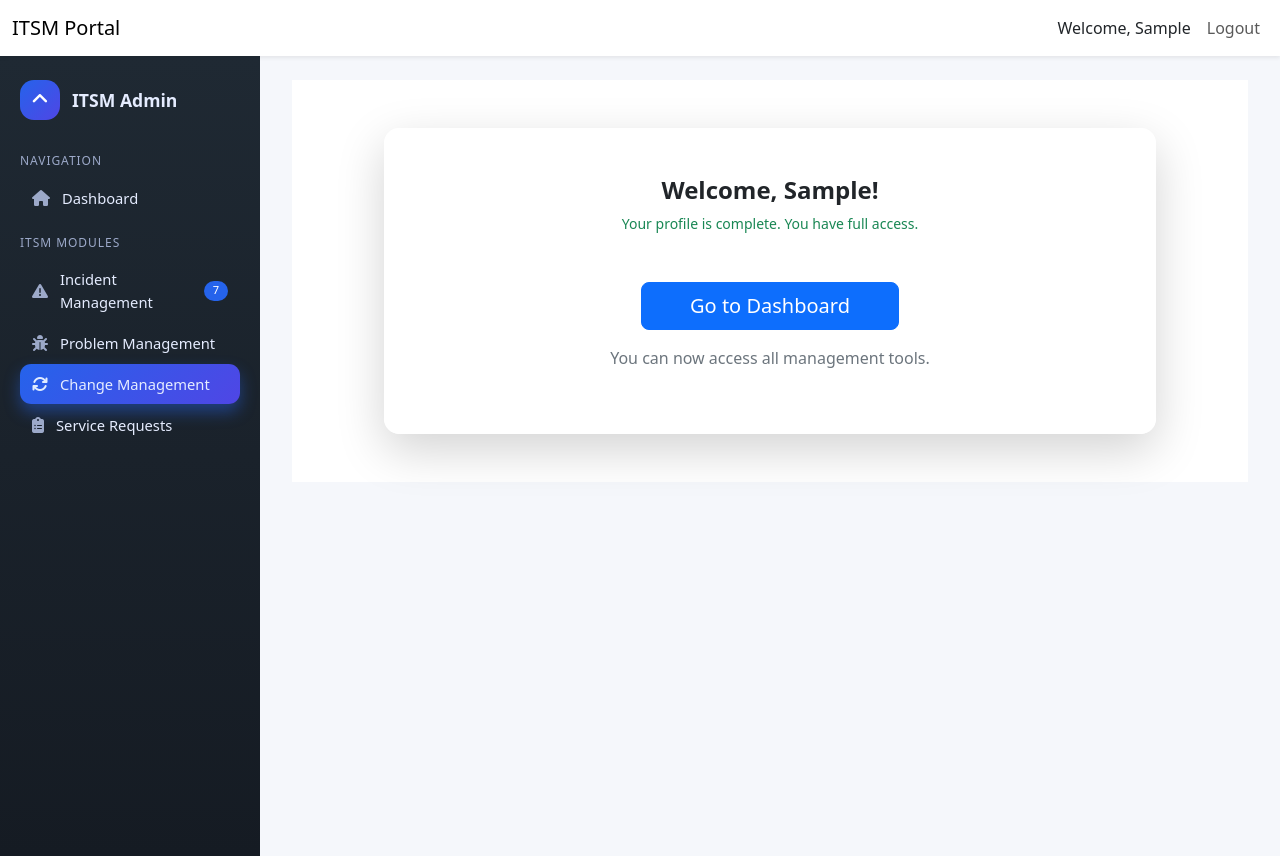
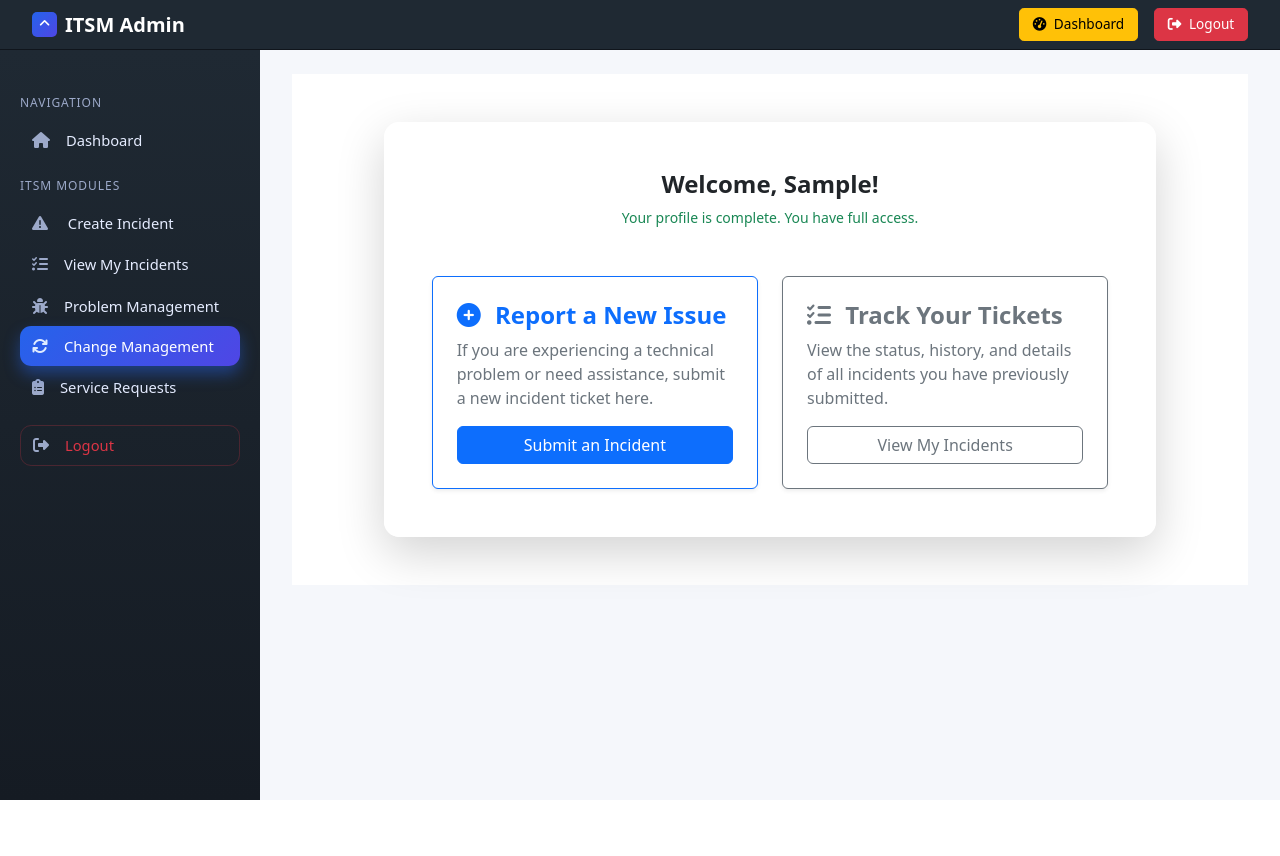
Before and after one commit to zmehm/ITSM, a Django app: page /change_management/ in a window 1280 px wide. After the commit the page ends 800 px from the top, so only its background shows below. Run offline with Django 5.2, Linux system fonts and the light colour scheme; the visitor is signed in with stand-in values (Sample User, id 1).

Commit message:
saving progress

```diff
--- a/myproject/accounts/templates/accounts/home.html
+++ b/myproject/accounts/templates/accounts/home.html
@@ -213,9 +213,25 @@
             </form>
 
             {% else %}
-            <div class="text-center mt-5">
-                <a href="{% url 'create_incident' %}" class="btn btn-primary btn-lg px-5">Go to Dashboard</a>
-                <p class="text-secondary mt-3">You can now access all management tools.</p>
+            <div class="row g-4 mt-3">
+                <div class="col-md-6">
+                    <div class="card p-4 shadow-sm h-100 border-primary">
+                        <h4 class="fw-bold text-primary"><i class="fas fa-plus-circle me-2"></i> Report a New Issue</h4>
+                        <p class="text-secondary">If you are experiencing a technical problem or need assistance, submit a new incident ticket here.</p>
+                        <a href="{% url 'create_incident' %}" class="btn btn-primary mt-auto">
+                            Submit an Incident
+                        </a>
+                    </div>
+                </div>
+                <div class="col-md-6">
+                    <div class="card p-4 shadow-sm h-100 border-secondary">
+                        <h4 class="fw-bold text-secondary"><i class="fas fa-list-check me-2"></i> Track Your Tickets</h4>
+                        <p class="text-secondary">View the status, history, and details of all incidents you have previously submitted.</p>
+                        <a href="{% url 'incident_list' %}" class="btn btn-outline-secondary mt-auto">
+                            View My Incidents
+                        </a>
+                    </div>
+                </div>
             </div>
             {% endif %}
 
--- a/myproject/accounts/templates/base.html
+++ b/myproject/accounts/templates/base.html
@@ -4,55 +4,73 @@
 <head>
     <meta charset="UTF-8">
     <meta name="viewport" content="width=device-width, initial-scale=1.0">
-    <title>ITSM Portal</title>
+    <title>ITSM Portal - {% block title %}{% endblock %}</title>
 
-    <!-- Bootstrap 5 CSS -->
     <link href="https://cdn.jsdelivr.net/npm/bootstrap@5.3.3/dist/css/bootstrap.min.css" rel="stylesheet">
-
-    <!-- Font Awesome for Icons -->
     <link rel="stylesheet" href="https://cdnjs.cloudflare.com/ajax/libs/font-awesome/6.5.1/css/all.min.css">
 
-    <!-- Static CSS -->
     {% load static %}
     <link rel="stylesheet" href="{% static 'css/styles.css' %}">
 
-    <!-- Custom Styles -->
     <style>
         :root {
+            /* Your custom color variables */
+            --sidebar-width: 260px;
             --sidebar-bg: #1f2933;
             --sidebar-bg-dark: #151b23;
             --sidebar-text: #e5ecff;
             --sidebar-text-muted: #9ca9c9;
             --sidebar-active: #2563eb;
-            --content-bg: #f5f7fb;
+            --content-bg: #f5f7fb; /* The desired light gray color */
+            --topbar-height: 50px; /* Reduced height for the header */
         }
 
+        /* --- FORCE BACKGROUND COLOR --- */
         html, body {
             height: 100%;
             margin: 0;
             font-family: system-ui, -apple-system, BlinkMacSystemFont, "Segoe UI", sans-serif;
-            background-color: var(--content-bg);
+            background-color: var(--content-bg) !important; /* Forces the light gray background */
         }
 
-        /* Layout */
+        /* --- LAYOUT AND STRUCTURAL STYLES --- */
         .layout {
             display: flex;
             min-height: 100vh;
         }
 
-        /* Sidebar */
+        .content {
+            flex: 1;
+            padding: 0;
+            background-color: var(--content-bg) !important;
+            overflow-x: hidden;
+            position: relative;
+            /* Pushes content right to clear the fixed sidebar */
+            margin-left: var(--sidebar-width);
+        }
+
+        /* --- SIDEBAR STYLING (FIXED POSITION & START BELOW TOPBAR) --- */
         .sidebar {
-            width: 260px;
+            width: var(--sidebar-width);
             background: linear-gradient(180deg, var(--sidebar-bg), var(--sidebar-bg-dark));
             color: var(--sidebar-text);
             padding: 1.5rem 1.25rem;
+            flex-shrink: 0;
+
+            position: fixed;
+            top: var(--topbar-height); /* Starts exactly below the dark header */
+            bottom: 0;
+            left: 0;
+            overflow-y: auto;
+            z-index: 90;
         }
 
-        .sidebar-brand {
+        .sidebar-brand { /* This is the brand inside the sidebar, which is now redundant but kept */
             display: flex;
             align-items: center;
             gap: 0.75rem;
             margin-bottom: 2rem;
+            color: white;
         }
 
         .sidebar-logo {
@@ -82,50 +100,41 @@
             margin-bottom: 0.5rem;
         }
 
-        .sidebar-nav {
-            list-style: none;
-            padding-left: 0;
-            margin: 0;
+        /* Standard Bootstrap list-group customization */
+        .sidebar .list-group-item {
+            background-color: transparent;
+            border: none;
+            color: var(--sidebar-text);
+            padding: 0.55rem 0.75rem;
+            border-radius: 0.7rem;
+            margin-bottom: 0.1rem;
+            text-decoration: none;
+            font-size: 0.92rem;
+            transition: background 0.15s ease, transform 0.1s;
         }
 
-        .sidebar-nav-item {
-            margin-bottom: 0.1rem;
+        .sidebar .list-group-item:hover {
+            background-color: rgba(148, 163, 184, 0.18);
+            transform: translateX(2px);
+            color: var(--sidebar-text);
         }
 
-        .sidebar-nav-link {
-            display: flex;
-            align-items: center;
-            justify-content: space-between;
-            gap: 0.75rem;
-            padding: 0.55rem 0.75rem;
-            border-radius: 0.7rem;
-            color: var(--sidebar-text);
-            text-decoration: none;
-            font-size: 0.92rem;
-            transition: background 0.15s ease, color 0.15s ease, transform 0.1s;
+        .sidebar .list-group-item.active {
+            background: linear-gradient(135deg, #2563eb, #4f46e5);
+            color: #fff;
+            box-shadow: 0 8px 16px rgba(37, 99, 235, 0.45);
         }
 
-        .sidebar-nav-link:hover {
-            background-color: rgba(148, 163, 184, 0.18);
-            transform: translateX(2px);
-        }
-
-        .sidebar-nav-link .left {
-            display: flex;
-            align-items: center;
-            gap: 0.75rem;
-        }
-
-        .sidebar-nav-link i {
+        .sidebar .list-group-item i {
             font-size: 1rem;
             color: var(--sidebar-text-muted);
         }
 
-        .sidebar-nav-link span.label {
-            color: var(--sidebar-text);
+        .sidebar .list-group-item.active i {
+            color: #e0ecff;
         }
 
-        .sidebar-nav-link span.badge-pill {
+        .sidebar .badge-pill {
             background-color: var(--sidebar-active);
             color: #fff;
             border-radius: 999px;
@@ -133,120 +142,129 @@
             font-size: 0.7rem;
         }
 
-        .sidebar-nav-link.active {
-            background: linear-gradient(135deg, #2563eb, #4f46e5);
-            color: #fff;
-            box-shadow: 0 8px 16px rgba(37, 99, 235, 0.45);
+        /* --- TOP BAR STYLING (Dark, Fixed to the top) --- */
+        .app-topbar {
+            height: var(--topbar-height);
+            background-color: var(--sidebar-bg);
+            border-bottom: 1px solid #10151c;
+            padding: 0 2rem;
+            display: flex;
+            align-items: center;
+            justify-content: space-between;
+
+            position: fixed;
+            top: 0;
+            width: 100%;
+            z-index: 100;
         }
 
-        .sidebar-nav-link.active i {
-            color: #e0ecff;
+        /* App Brand in Top Bar (ITSM Admin) */
+        .app-topbar .navbar-brand {
+             color: white !important;
+             font-weight: 600;
+             font-size: 1.25rem;
+             display: flex;
+             align-items: center;
         }
 
-        /* Main content */
-        .content {
-            flex: 1;
-            padding: 1.5rem 2rem;
-            background-color: var(--content-bg);
-            overflow-x: hidden;
+        /* Custom Button Size for Dashboard and Logout */
+        .app-topbar .btn-md-custom {
+            padding: 0.35rem 0.8rem;
+            font-size: 0.85rem;
+            border-radius: 0.3rem;
         }
 
-        /* Remove sidebar for login and register pages */
-        .no-sidebar .sidebar {
-            display: none;
+        .content-body {
+            background-color: var(--content-bg) !important;
+            padding: 1.5rem 2rem;
+            /* Ensures content starts below the fixed top bar */
+            padding-top: calc(var(--topbar-height) + 1.5rem);
+        }
+
+        /* --- RESPONSIVENESS (Sidebar hides on small screens) --- */
+        @media (max-width: 768px) {
+            .sidebar {
+                display: none !important;
+            }
+            .content {
+                margin-left: 0;
+            }
+            .app-topbar {
+                width: 100%;
+            }
         }
     </style>
 </head>
 
 <body>
-    <header class="navbar navbar-expand-lg navbar-light bg-white shadow-sm">
-        <div class="container-fluid">
-            <a class="navbar-brand" href="{% url 'home' %}">ITSM Portal</a>
+    <div class="layout">
 
-            <ul class="navbar-nav ms-auto">
-                {% if request.user.is_authenticated %}
-                    <li class="nav-item">
-                        <span class="nav-link text-dark">Welcome, {{ request.user.first_name }}</span>
-                    </li>
-                    <li class="nav-item">
-                        <a class="nav-link btn btn-outline-danger" href="{% url 'logout_view' %}">Logout</a>
-                    </li>
-                {% else %}
-                    <li class="nav-item">
-                        <a class="nav-link btn btn-outline-primary me-2" href="{% url 'login_view' %}">Login</a>
-                    </li>
-                    <li class="nav-item">
-                        <a class="nav-link btn btn-outline-success" href="{% url 'register_employee' %}">Register</a>
-                    </li>
-                {% endif %}
-            </ul>
+        <div class="app-topbar">
+
+            <a class="navbar-brand" href="{% url 'home' %}">
+                <div class="sidebar-logo me-2" style="width: 25px; height: 25px; border-radius: 5px;">
+                    <i class="fa-solid fa-angle-up" style="font-size: 0.8rem;"></i>
+                </div>
+                ITSM Admin
+            </a>
+
+            <div class="d-flex align-items-center">
+                <a href="{% url 'home' %}" class="btn btn-warning btn-md-custom me-3">
+                    <i class="fa-solid fa-tachometer-alt me-1"></i> Dashboard
+                </a>
+
+                <a href="{% url 'logout_view' %}" class="btn btn-danger btn-md-custom">
+                    <i class="fa-solid fa-sign-out-alt me-1"></i> Logout
+                </a>
+            </div>
         </div>
-    </header>
 
-    <div class="layout {% if not request.user.is_authenticated %}no-sidebar{% endif %}">
         {% if request.user.is_authenticated %}
             <aside class="sidebar">
-                <div class="sidebar-brand">
-                    <div class="sidebar-logo">
-                        <i class="fa-solid fa-angle-up"></i>
-                    </div>
-                    <div class="sidebar-title">ITSM Admin</div>
+                <div class="nav-section-title">Navigation</div>
+                <div class="list-group list-group-flush">
+                    <a href="{% url 'home' %}" class="list-group-item d-flex align-items-center {% if request.resolver_match.url_name == 'home' %}active{% endif %}">
+                        <i class="fa-solid fa-house me-3"></i>
+                        Dashboard
+                    </a>
                 </div>
 
-                <div class="nav-section-title">Navigation</div>
-                <ul class="sidebar-nav">
-                    <li class="sidebar-nav-item">
-                        <a href="{% url 'home' %}" class="sidebar-nav-link {% if request.resolver_match.url_name == 'home' %}active{% endif %}">
-                            <div class="left">
-                                <i class="fa-solid fa-house"></i>
-                                <span class="label">Dashboard</span>
-                            </div>
-                        </a>
-                    </li>
-                </ul>
+                <div class="nav-section-title mt-3">ITSM Modules</div>
+                <div class="list-group list-group-flush">
+                    <a href="{% url 'create_incident' %}" class="list-group-item d-flex align-items-center justify-content-between {% if request.resolver_match.url_name == 'create_incident' %}active{% endif %}">
+                        <div><i class="fa-solid fa-triangle-exclamation me-3"></i> Create Incident</div>
+                    </a>
 
-                <div class="nav-section-title mt-3">ITSM Modules</div>
-                <ul class="sidebar-nav">
-                    <li class="sidebar-nav-item">
-                        <a href="{% url 'create_incident' %}" class="sidebar-nav-link {% if request.resolver_match.url_name == 'create_incident' %}active{% endif %}">
-                            <div class="left">
-                                <i class="fa-solid fa-triangle-exclamation"></i>
-                                <span class="label">Incident Management</span>
-                            </div>
-                            <span class="badge-pill">7</span>
-                        </a>
-                    </li>
-                    <li class="sidebar-nav-item">
-                        <a href="{% url 'problem_management' %}" class="sidebar-nav-link {% if request.resolver_match.url_name == 'problem_management' %}active{% endif %}">
-                            <div class="left">
-                                <i class="fa-solid fa-bug"></i>
-                                <span class="label">Problem Management</span>
-                            </div>
-                        </a>
-                    </li>
-                    <li class="sidebar-nav-item">
-                        <a href="{% url 'change_management' %}" class="sidebar-nav-link {% if request.resolver_match.url_name == 'change_management' %}active{% endif %}">
-                            <div class="left">
-                                <i class="fa-solid fa-arrows-rotate"></i>
-                                <span class="label">Change Management</span>
-                            </div>
-                        </a>
-                    </li>
-                    <li class="sidebar-nav-item">
-                        <a href="{% url 'service_requests' %}" class="sidebar-nav-link {% if request.resolver_match.url_name == 'service_requests' %}active{% endif %}">
-                            <div class="left">
-                                <i class="fa-solid fa-clipboard-list"></i>
-                                <span class="label">Service Requests</span>
-                            </div>
-                        </a>
-                    </li>
-                </ul>
+                    <a href="{% url 'incident_list' %}" class="list-group-item d-flex align-items-center {% if request.resolver_match.url_name == 'incident_list' %}active{% endif %}">
+                        <i class="fa-solid fa-list-check me-3"></i> View My Incidents
+                    </a>
+
+                    <a href="{% url 'problem_management' %}" class="list-group-item d-flex align-items-center {% if request.resolver_match.url_name == 'problem_management' %}active{% endif %}">
+                        <i class="fa-solid fa-bug me-3"></i> Problem Management
+                    </a>
+
+                    <a href="{% url 'change_management' %}" class="list-group-item d-flex align-items-center {% if request.resolver_match.url_name == 'change_management' %}active{% endif %}">
+                        <i class="fa-solid fa-arrows-rotate me-3"></i> Change Management
+                    </a>
+
+                    <a href="{% url 'service_requests' %}" class="list-group-item d-flex align-items-center {% if request.resolver_match.url_name == 'service_requests' %}active{% endif %}">
+                        <i class="fa-solid fa-clipboard-list me-3"></i> Service Requests
+                    </a>
+
+                    <a href="{% url 'logout_view' %}" class="list-group-item d-flex align-items-center mt-3 text-danger border border-danger border-opacity-25">
+                        <i class="fa-solid fa-right-from-bracket me-3"></i> Logout
+                    </a>
+                </div>
             </aside>
         {% endif %}
 
         <main class="content">
-            {% block content %}
-            {% endblock %}
+
+            <div class="content-body">
+                {% block content %}
+                {% endblock %}
+            </div>
+
         </main>
     </div>
 
@@ -256,5 +274,4 @@
     {% block extra_js %}
     {% endblock %}
 </body>
-
 </html>
--- a/myproject/accounts/urls.py
+++ b/myproject/accounts/urls.py
@@ -1,12 +1,7 @@
-# accounts/urls.py
-
 from django.urls import path
 from django.views.generic import RedirectView
 from . import views
-
 urlpatterns = [
-    # AUTHENTICATION PATHS (Standardized Names)
-    # The URL paths are defined here
     path('login/', views.login_view, name='login_view'),
     path('logout/', views.logout_view, name='logout_view'),
     path('register/', views.register_employee, name='register_employee'),
```
Lines whose indentation alone changed are shown as unchanged.
